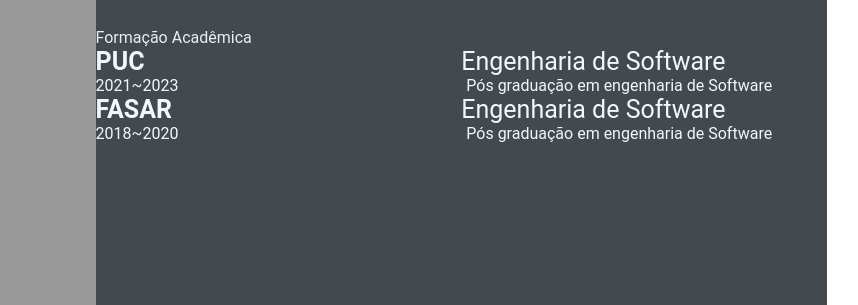
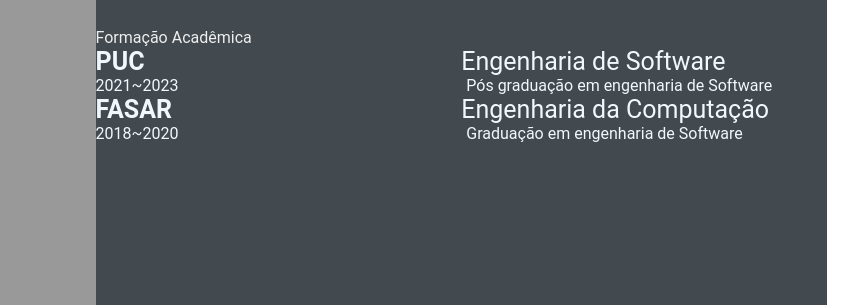
Before and after one commit to KarineRibeiroLima/KarineLima.github.io, a plain HTML site: page index.html in a window 1280 px wide. Shown: the part 386-691 px from the top of the page, 325-1183 px from the left. Drawn offline with Linux system fonts and the light colour scheme.

Commit message:
feature: add index.html

```diff
--- a/index.html
+++ b/index.html
@@ -89,9 +89,9 @@
                             <p class="education-time-period">2018~2020</p>
                         </div>
                         <div class="education-right">
-                            <p class="education-subject">Engenharia de Software</p>
+                            <p class="education-subject">Engenharia da Computação</p>
                             <p class="education-desc">
-                                Pós graduação em engenharia de Software
+                                Graduação em engenharia de Software
                             </p>
                         </div>
                     </div>
```
